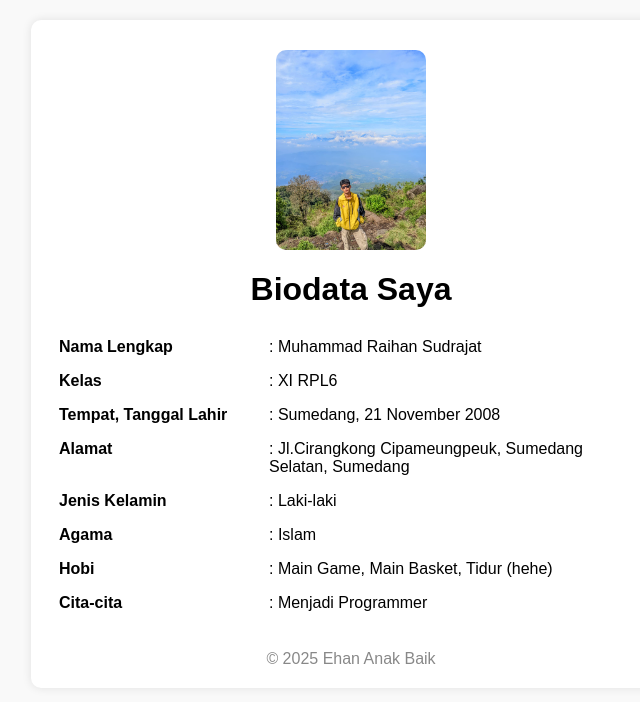
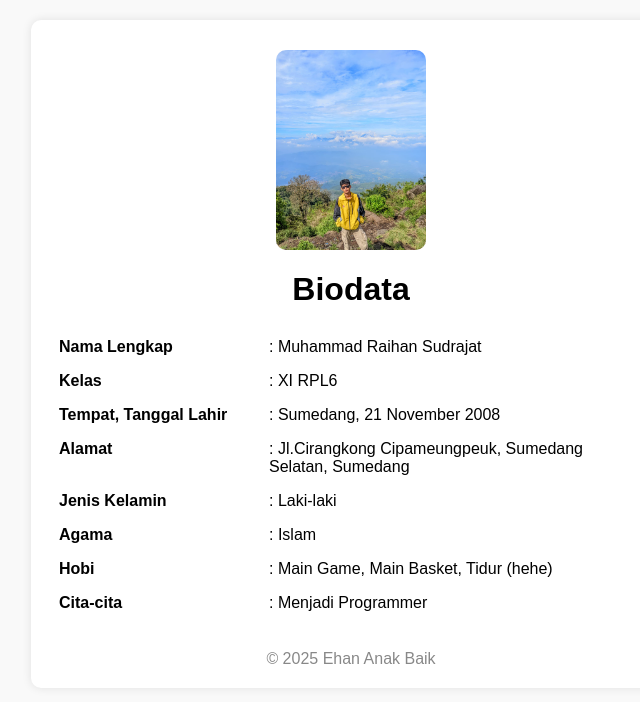
Before and after one commit to Hann2111/Belajar-Ngoding, a plain HTML site: page index.html in a window 1280 px wide. Shown: the whole page, without its empty margins (289-929 px from the left). Drawn offline with Linux system fonts and the light colour scheme.

Commit message:
index.html

```diff
--- a/index.html
+++ b/index.html
@@ -68,7 +68,7 @@
   <div class="container">
     <img src="avatar.jpg" alt="Foto Diri" class="kotak">
 
-    <h1>Biodata Saya</h1>
+    <h1>Biodata</h1>
 
     <table>
       <tr>
```
